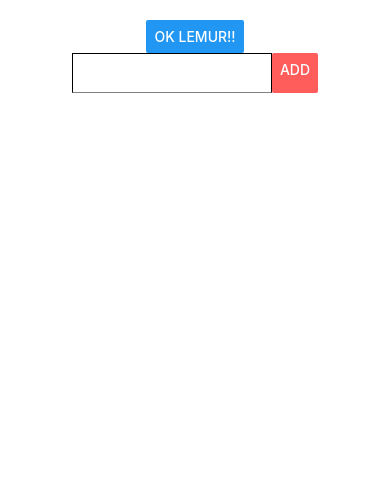
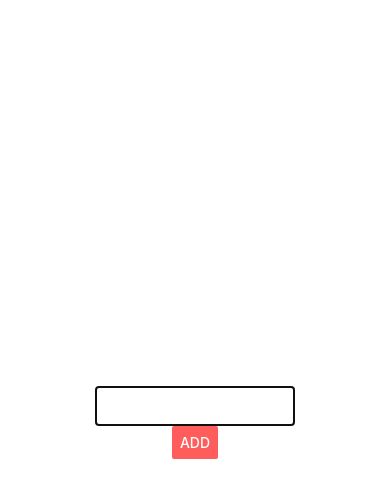
Before and after one commit to a-rydzak/React-With_expo, a React Native app: screen / in a window 390 px wide. Both pictures are taken after a click on the button "SEE LEMUR?". Shown: the top 498 px of the page. Built offline with nearby package versions, Linux system fonts and the light colour scheme.

Commit message:
finished modal displat of true/false

```diff
--- a/App.js
+++ b/App.js
@@ -8,6 +8,7 @@ import GoalInput from "./components/GoalInput";
 export default function App() {
   // Data/Functionaly Getters/Setters
   const [outputText, setOutputText] = useState("See Lemur?");
+  const [modalGoalsShown, setModalGoalsShown] = useState(false);
   const [goals, setGoals] = useState([]);
   const [enteredGoal, setEnteredGoal] = useState("");
 
@@ -16,6 +17,7 @@ export default function App() {
     if (trimEdEnteredGoal !== null && trimEdEnteredGoal !== "") {
       setGoals([...goals, enteredGoal]);
       setEnteredGoal("");
+      setModalGoalsShown(false)
     }
   };
 
@@ -24,9 +26,9 @@ export default function App() {
       <Button
         onPress={changeOutputText}
         title={outputText}
-        style={buttonStyles.container}
       />
       <GoalInput
+        modalGoalsShown={modalGoalsShown}
         addInputToList={addInputToList}
         enteredGoal={enteredGoal}
         setEnteredGoal={setEnteredGoal}
@@ -36,10 +38,17 @@ export default function App() {
   );
   //--------------------------Helper Functions
   function changeOutputText() {
+    let toShowModel = modalGoalsShown
     let toUpdateText = outputText;
     toUpdateText == "Ok Lemur!!"
       ? (toUpdateText = "See Lemur?")
       : (toUpdateText = "Ok Lemur!!");
+
+    toShowModel === false
+      ? (toShowModel = true)
+      : (toShowModel = false);
+
+    setModalGoalsShown(toShowModel)
     setOutputText(toUpdateText);
   }
   function onDelete(goalId){
@@ -56,6 +65,7 @@ const styles = StyleSheet.create({
     backgroundColor: "#fff",
     alignItems: "center",
     justifyContent: "center",
+    marginTop:200,
   },
 });
 const buttonStyles = StyleSheet.create({
--- a/components/GoalInput.js
+++ b/components/GoalInput.js
@@ -1,9 +1,11 @@
 import React, { useState } from "react";
-import { View, Button, StyleSheet, TextInput } from "react-native";
+import { View, Button, StyleSheet, TextInput, Modal } from "react-native";
 
 export default function GoalInput(props) {
 
   return (
+
+    <Modal visible={props.modalGoalsShown}>
       <View style={viewStyles.main}>
         {/* This is using flex direction */}
         <TextInput
@@ -16,9 +18,9 @@ export default function GoalInput(props) {
           title="Add"
           color={color}
           onPress={props.addInputToList}
-        style={{ color: "#ff5c5c", fontWeight: "bold", padding: 30 }}
         />
       </View>
+    </Modal>
   );
   //--------------------------Helper Functions
   function updateInputText(enteredInputText) {
@@ -27,7 +29,7 @@ export default function GoalInput(props) {
 }
 //-----------------------------Styles and CSS
 const viewStyles = StyleSheet.create({
-  main: { flexDirection: "row", justifyContent: "center" },
+  main:  {justifyContent: "center", alignItems:'center', flex:1},
   topDown: { flexDirection: "column", justifyContent: "center", width: "100%" },
 });
 const color = "#ff5c5c";
--- a/components/GoalList.js
+++ b/components/GoalList.js
@@ -16,8 +16,6 @@ export default function GoalList(props){
       </FlatList>
     )
 }
-
-
 //-----------------------------Styles and CSS
 const viewStyles = StyleSheet.create({
     main: { flexDirection: "row", justifyContent: "center" },
```
Lines whose indentation alone changed are shown as unchanged.
